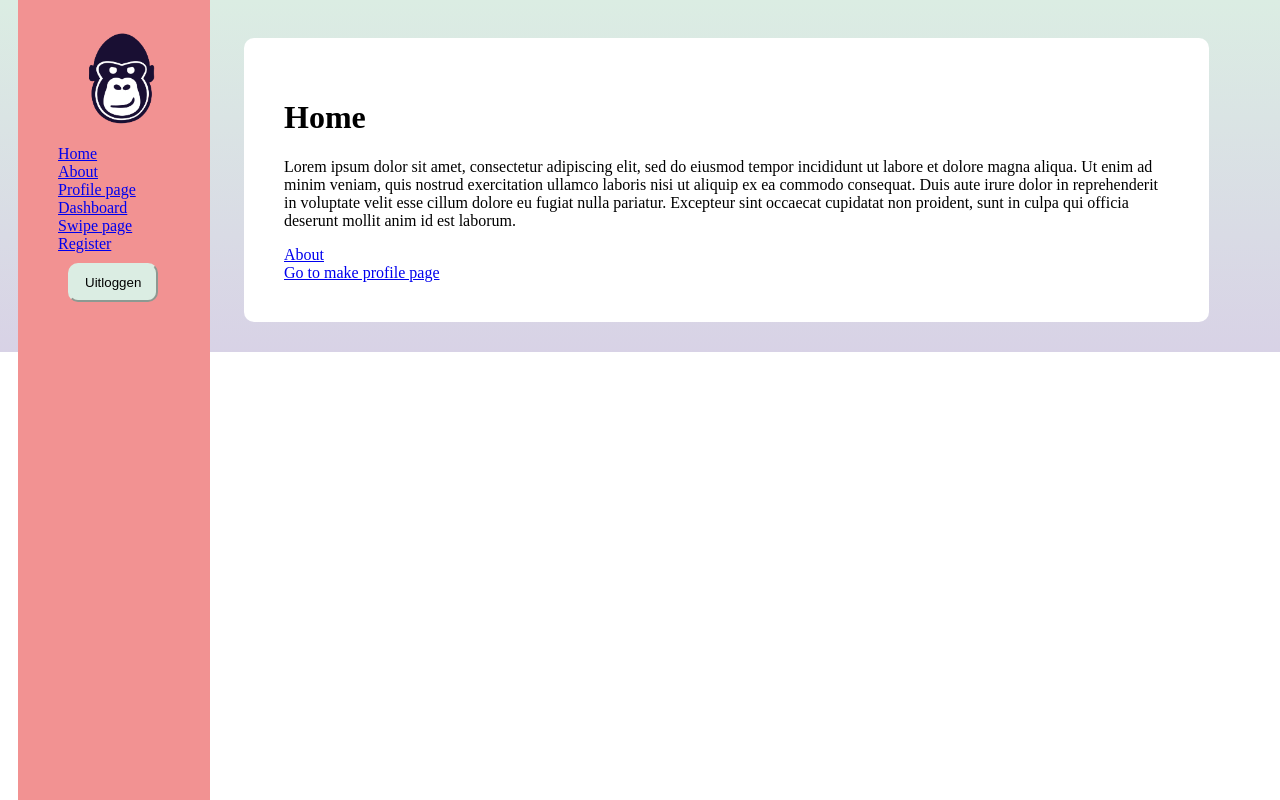
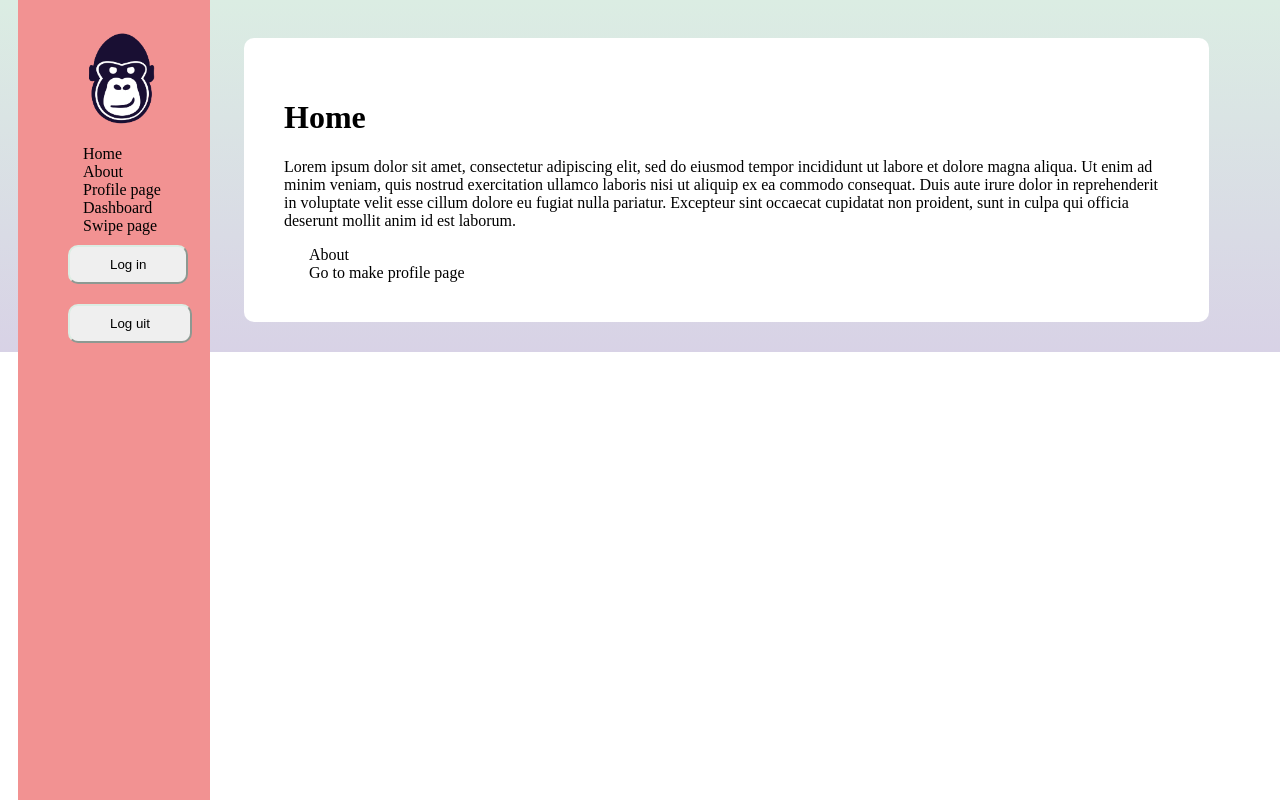
Before and after one commit to annevogel13/Smartie, a Vue app: page / in a window 1280 px wide. Built offline with nearby package versions, Linux system fonts and the light colour scheme; what vue3-apexcharts, vuefire would draw is missing.

Commit message:
improvement display navbar

```diff
--- a/src/App.vue
+++ b/src/App.vue
@@ -21,9 +21,11 @@
         <router-link to="/Swipe"> Swipe page</router-link>
       </li>
       <li>
-        <router-link to="/RegisterUser">Register</router-link>
+        <button class = "logout"><router-link to="/RegisterUser">Log in</router-link></button>
       </li>
-      <li><button class="logout" @click="log_out()">Uitloggen</button></li>
+      <li>
+        <button class="logout" @click="log_out()"><router-link to="/">Log uit</router-link></button>
+      </li>
     </ul>
   </div>
 
@@ -103,11 +105,15 @@ ul {
   justify-content: space-around;
 }
 
-.logout {
-  background-color: #dbede3;
+
+a, button {
+  text-decoration: none;
+  color : inherit;
+  padding : 5px;
   border-color: #dbede3;
   margin: 10px;
   border-radius: 10px;
   padding: 10px 15px;
 }
+
 </style>
--- a/src/components/SignupForm.vue
+++ b/src/components/SignupForm.vue
@@ -47,7 +47,6 @@ export default {
                 console.log("trying to upload profile ")
                 add_to_collection('profiles', this.profile)
             }
-
     }
 }
 </script>
--- a/src/db.js
+++ b/src/db.js
@@ -35,10 +35,11 @@ export async function read_collection(name_collection, id_document) {
 export async function add_to_collection(name_collection, data_structure, identification) {
 
     if (identification) {
+        console.log("document ", identification, " updated")
         const docRef = doc(db, name_collection, identification)
         await setDoc(docRef, data_structure)
     } else {
-        console.log("NO id ")
+        console.log(" new document ID ")
         tmp = await addDoc(collection(db, name_collection), data_structure)
         console.log(tmp)
 
--- a/src/main.js
+++ b/src/main.js
@@ -26,23 +26,28 @@ export const store = createStore({
                 hasProfile : false
             }
         }
+    },
+    mutations: {
+        set_3(state, {id_user, role_user, boolean_has_profile}){
+            state.UID = id_user;
+            state.role = role_user;
+            state.hasProfile = boolean_has_profile;
+        }
     }
 })
 
 const router = createRouter({
     history: createWebHistory(),
     routes: [
-        { path: '/',            name: 'Home',           component: Home         },
-        { path: '/About',       name: 'About',          component: About        },
+        { path: '/',                name: 'Home',           component: Home         },
+        { path: '/About',           name: 'About',          component: About        },
         { path: '/ProfileUser',     name: 'MakeProfile',    component: Profile      },
         { path: '/DashboardUser',   name: 'Dashboard',      component: Dashboard    },
-        { path: '/Swipe',       name: 'Swipe',          component: Swipe        },
+        { path: '/Swipe',           name: 'Swipe',          component: Swipe        },
         { path: '/RegisterUser',    name: 'Register',       component: Register     },
-        { path: '/TestDB',    name: 'Test',       component: Test     }
-
+        { path: '/TestDB',          name: 'Test',           component: Test         }
     ]
 })
-
 
 createApp(App)
     .use(router)
--- a/src/views/DashboardUser.vue
+++ b/src/views/DashboardUser.vue
@@ -2,8 +2,6 @@
 
 import { compileScript } from "@vue/compiler-sfc"
 import SwipeDataChart from "../components/Swipe/SwipeDataChart.vue"
-import { getAuth} from "firebase/auth";
-
 
 export default {
     data() {
--- a/src/views/Home.vue
+++ b/src/views/Home.vue
@@ -6,6 +6,6 @@
             fugiat nulla pariatur. Excepteur sint occaecat cupidatat non proident, sunt in culpa qui officia deserunt mollit anim id est laborum.</p>
         <router-link to ='./About'>About</router-link>
         <br>
-        <router-link to ='./Profile'> Go to make profile page</router-link>
+        <router-link to ='./ProfileUser'> Go to make profile page</router-link>
     </div>
 </template>
--- a/src/views/RegisterUser.vue
+++ b/src/views/RegisterUser.vue
@@ -2,7 +2,7 @@
 
 import { getAuth, createUserWithEmailAndPassword, signInWithEmailAndPassword } from "firebase/auth";
 
-import { add_to_collection, has_completed_profile } from '../db'
+import { add_to_collection, db } from '../db'
 
 
 export default {
@@ -12,7 +12,7 @@ export default {
             password: "",
             role: "",
             login: false,
-            newUser : ""
+            newUser: ""
         }
     },
     methods: {
@@ -21,9 +21,12 @@ export default {
             const auth = getAuth();
             createUserWithEmailAndPassword(auth, this.email, this.password)
                 .then(() => {
-                    this.$store.state.user.UID = auth.currentUser.uid;
-                    this.$store.state.user.role = this.role;
-                    add_to_collection("profiles", {UID : auth.currentUser.uid, hasProfile : false, role : this.role}, auth.currentUser.uid)
+                    this.store.commit(set_3, {
+                        "uid": auth.currentUser.id,
+                        "role": this.role,
+                        "hasProfile": false
+                    })
+                    add_to_collection("profiles", { UID: auth.currentUser.uid, hasProfile: false, role: this.role }, auth.currentUser.uid)
                 })
                 .then(this.$router.push('./DashboardUser'))
                 .catch((error) => {
@@ -31,13 +34,27 @@ export default {
                     console.log(errorMessage)
                 })
         },
+        async load_user_data(uid) {
+            const q = query(profiles_collection, where("UID", "==", uid))
+            const querySnapshot = await getDocs(q);
+            querySnapshot.forEach((doc) => {
+                console.log(doc.id, "=> ", doc.data())
+                store.commit(set_3, {
+                    "uid": doc.data().UID,
+                    "role": doc.data().role,
+                    "hasProfile": doc.data().hasProfile
+                })
+            })
 
+            console.log("user information loaded")
+        },
         login_user() {
             const auth = getAuth();
+            load_user_data(auth.currentUser.uid)
             signInWithEmailAndPassword(auth, this.email, this.password)
                 .then(() => {
                     console.log("Ingelogged")
-                    has_completed_profile(auth.currentUser.uid)
+
                 })
                 .then(this.$router.push('./DashboardUser'))
                 .catch((error) => {
@@ -45,11 +62,16 @@ export default {
                     const errorMessage = error.message;
                     console.log(errorMessage)
                 })
+
         },
     },
 
     components: {}
+
 }
+
+import { query, where, getDocs, collection } from "firebase/firestore"
+const profiles_collection = collection(db, "profiles")
 
 </script>
 <template>
@@ -82,7 +104,6 @@ export default {
             </button>
             <button @click="this.login = !login">Wisselen naar registeren</button>
         </div>
-
     </div>
 </template>
 <style scoped>
```
